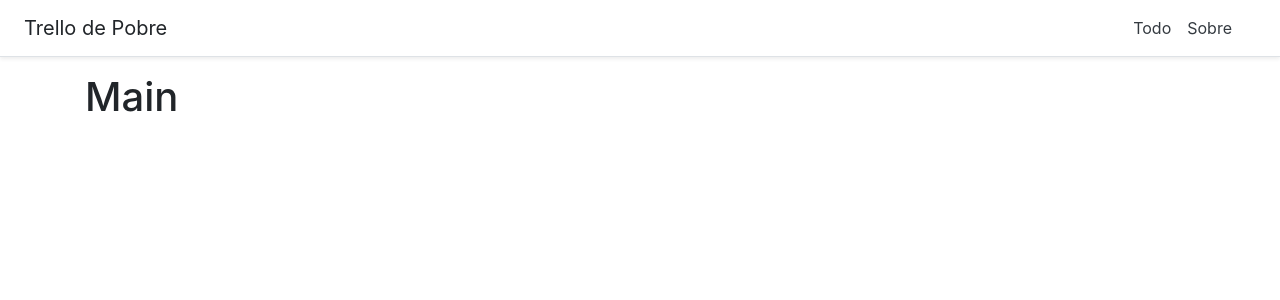
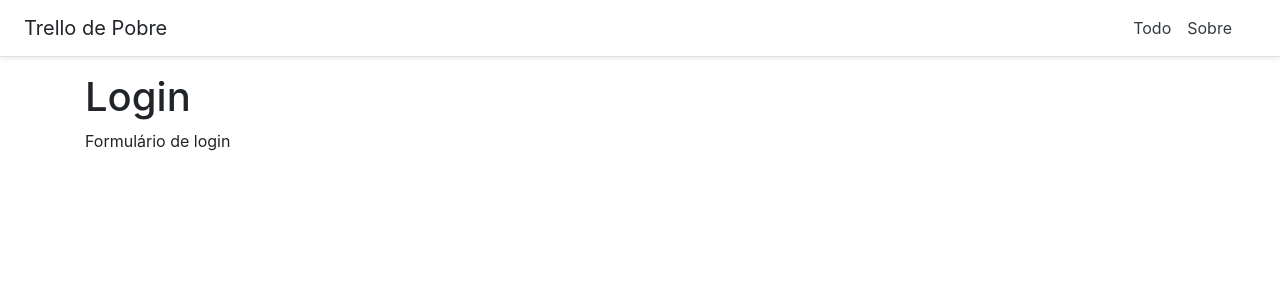
Before and after one commit to marcosmariondev/todo-frontend, a React (Create React App) app: page / in a window 1280 px wide. Shown: the top 300 px of the page. Built offline with nearby package versions, Linux system fonts and the light colour scheme.

Commit message:
Correção

```diff
--- a/src/index.js
+++ b/src/index.js
@@ -1,17 +1,6 @@
 import React from 'react';
 import ReactDOM from 'react-dom';
-import App from './main/App';
-import Sobre from './pages/sobre/index'
-import Todo from './pages/todo/todo'
 
-import { BrowserRouter, Switch, Route } from 'react-router-dom'
+import App from './main/App'
 
-ReactDOM.render(
-    <BrowserRouter>
-        <Switch>
-            <Route exact path="/" component={App}  />
-            <Route exact path="/sobre" component={Sobre} />
-            <Route exact path="/todo" component={Todo} />
-        </Switch>
-    </BrowserRouter>
-    , document.getElementById('root'));
+ReactDOM.render(<App />, document.getElementById('root'));
--- a/src/main/App.js
+++ b/src/main/App.js
@@ -1,27 +1,6 @@
 import React from 'react';
-import 'bootstrap/dist/css/bootstrap.css';
-import 'font-awesome/css/font-awesome.css'
 
-import Header from '../templates/header'
+import Routes from "./routes"
 
-function App() {
-    return (
-
-        <div className="App">
-
-            <Header/>
-
-            <div className="container" >
-                <div className="row">
-                    <div className="col-12">
-                        <h1>Main</h1>
-                    </div>
-                </div>
-            </div>
-
-        </div>
-
-    );
-}
-
+const App = () => <Routes />
 export default App;
--- /dev/null
+++ b/src/main/routes.js
@@ -0,0 +1,21 @@
+import React from 'react'
+
+//versao do routes para browser/ route define uma rota/ switch nao deixa mais de uma rota chamada ao msm tempo
+import { BrowserRouter, Switch, Route, Redirect } from 'react-router-dom'
+
+
+import Sobre from "../pages/sobre";
+import Todo from "../pages/todo/todo";
+import Login from "../pages/login";
+
+const Routes = () => (
+    <BrowserRouter>
+        <Switch>
+            <Route exact path="/" component={Login}  />
+            <Route exact path="/sobre" component={Sobre} />
+            <Route exact path="/todo" component={Todo} />
+        </Switch>
+    </BrowserRouter>
+)
+
+export default Routes
--- a/src/pages/login/index.js
+++ b/src/pages/login/index.js
@@ -1,7 +1,21 @@
 import React from 'react'
+
+import 'bootstrap/dist/css/bootstrap.css';
+import 'font-awesome/css/font-awesome.css'
+
+import Header from '../../templates/header'
 
 export default props => (
     <div>
-        <h1>Login</h1>
+        <Header />
+        <div className="container" >
+            <div className="row">
+                <div className="col-12">
+                    <h1>Login</h1>
+
+                    <p>Formulário de login</p>
+                </div>
+            </div>
+        </div>
     </div>
 )
--- a/src/pages/sobre/index.js
+++ b/src/pages/sobre/index.js
@@ -1,4 +1,8 @@
 import React from 'react'
+
+import 'bootstrap/dist/css/bootstrap.css';
+import 'font-awesome/css/font-awesome.css'
+
 import Header from '../../templates/header'
 
 export default props => (
--- a/src/pages/todo/todo.js
+++ b/src/pages/todo/todo.js
@@ -1,5 +1,8 @@
 import React, {Component} from 'react'
 import Api from '../../main/Api';
+
+import 'bootstrap/dist/css/bootstrap.css';
+import 'font-awesome/css/font-awesome.css'
 
 import Header from '../../templates/header'
 
```
